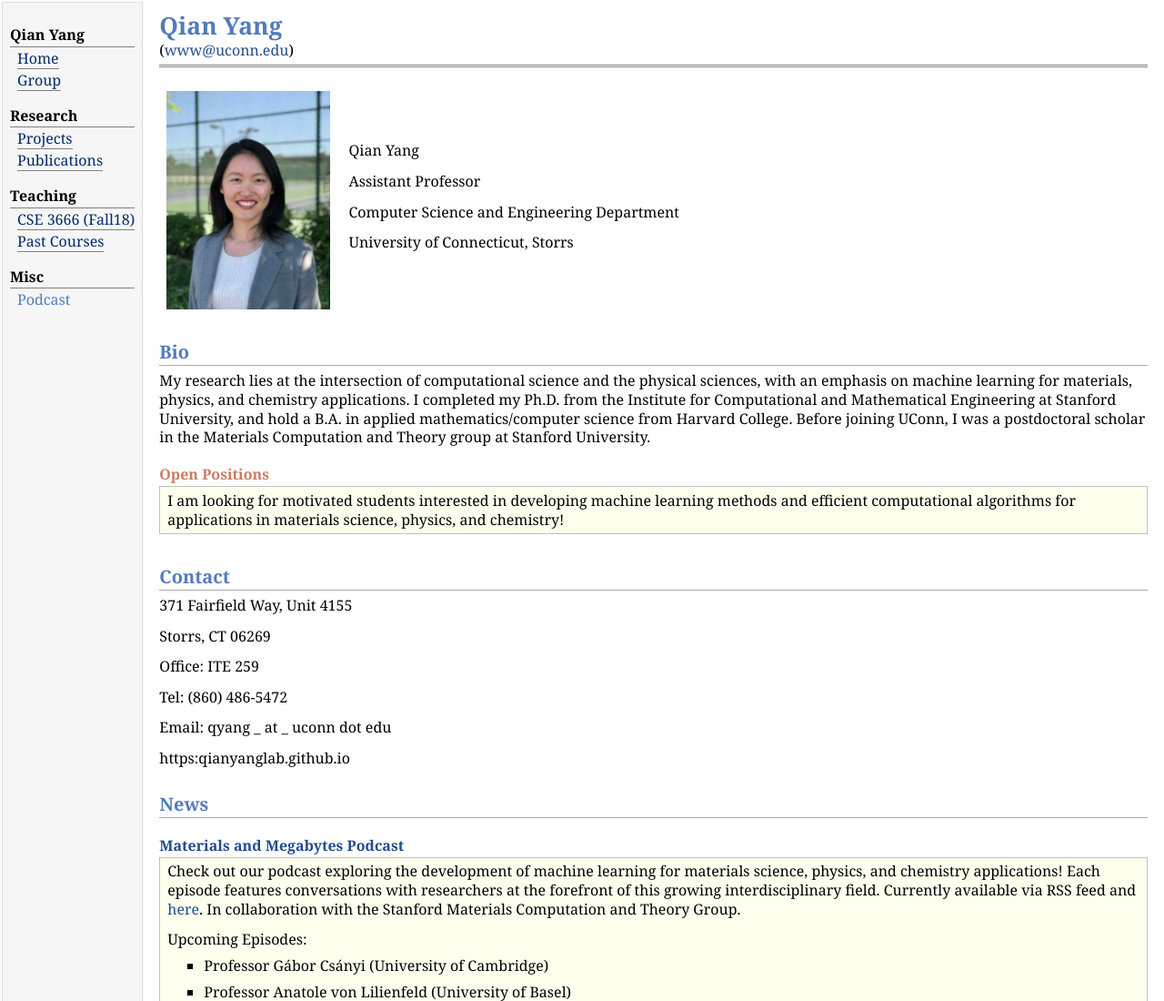
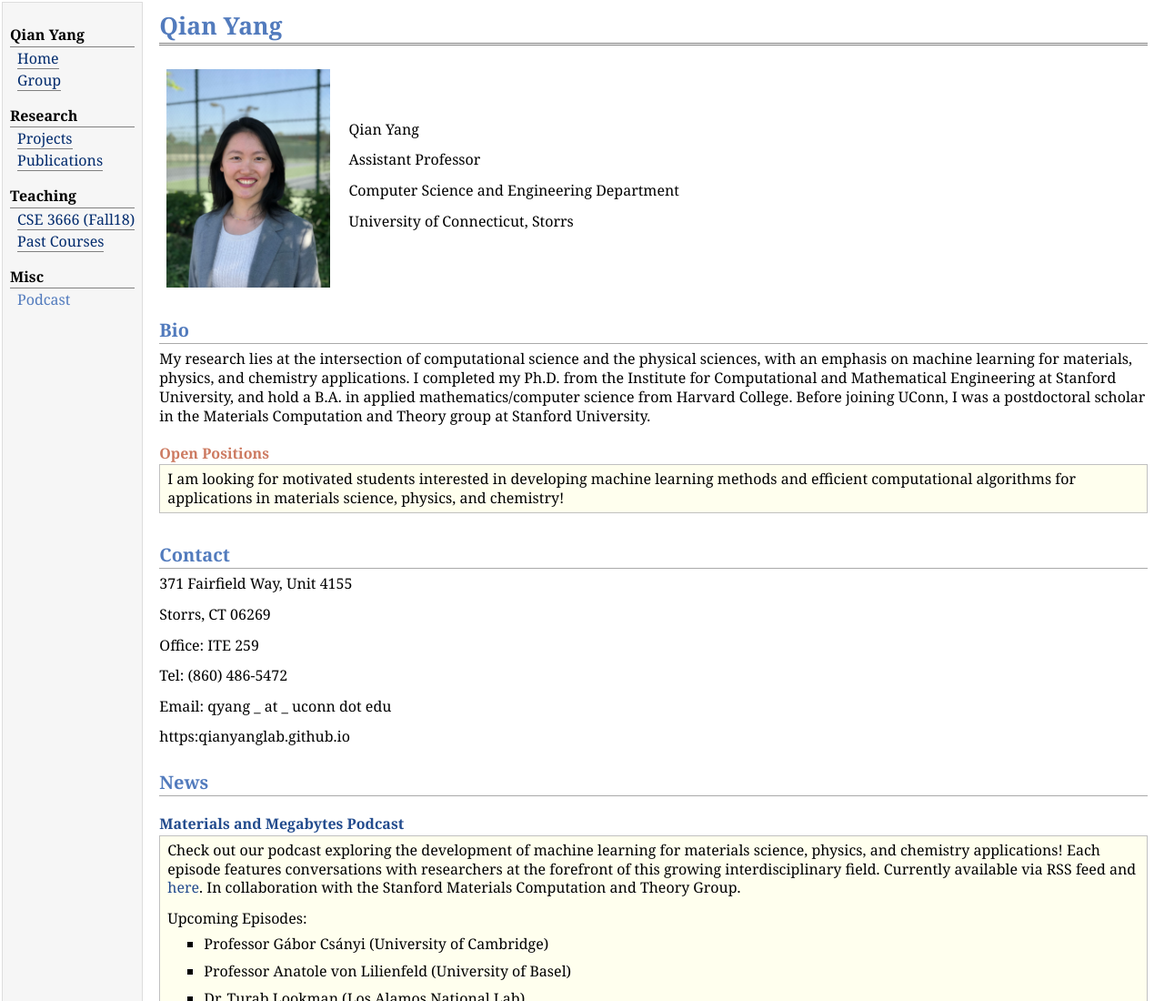
Before and after one commit to qianyanglab/qianyanglab.github.io, a plain HTML site: page index.html in a window 1280 px wide. Shown: the top 1100 px of the page at 91% size. Drawn offline with Linux system fonts and the light colour scheme.

Commit message:
Update index.html

```diff
--- a/index.html
+++ b/index.html
@@ -26,7 +26,6 @@
 <td id="layout-content">
 <div id="toptitle">
 <h1>Qian Yang</h1>
-<div id="subtitle">(<a href="mailto:www@uconn.edu">www@uconn.edu</a>)</div>
 </div>
 <table class="imgtable"><tr><td>
 <a href="IMGLINKTARGET"><img src="qyprofile.jpg" alt="alt text" width="180px" height="240px" /></a>&nbsp;</td>
```
